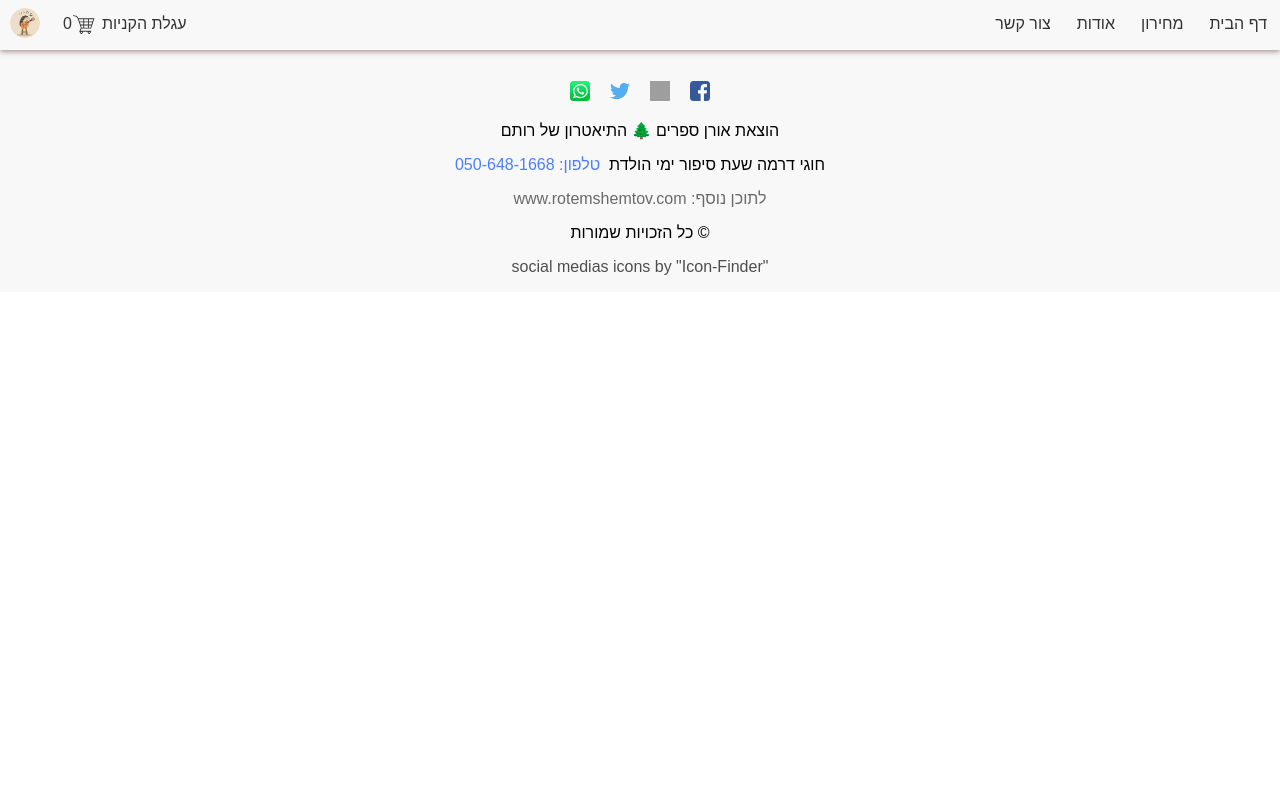
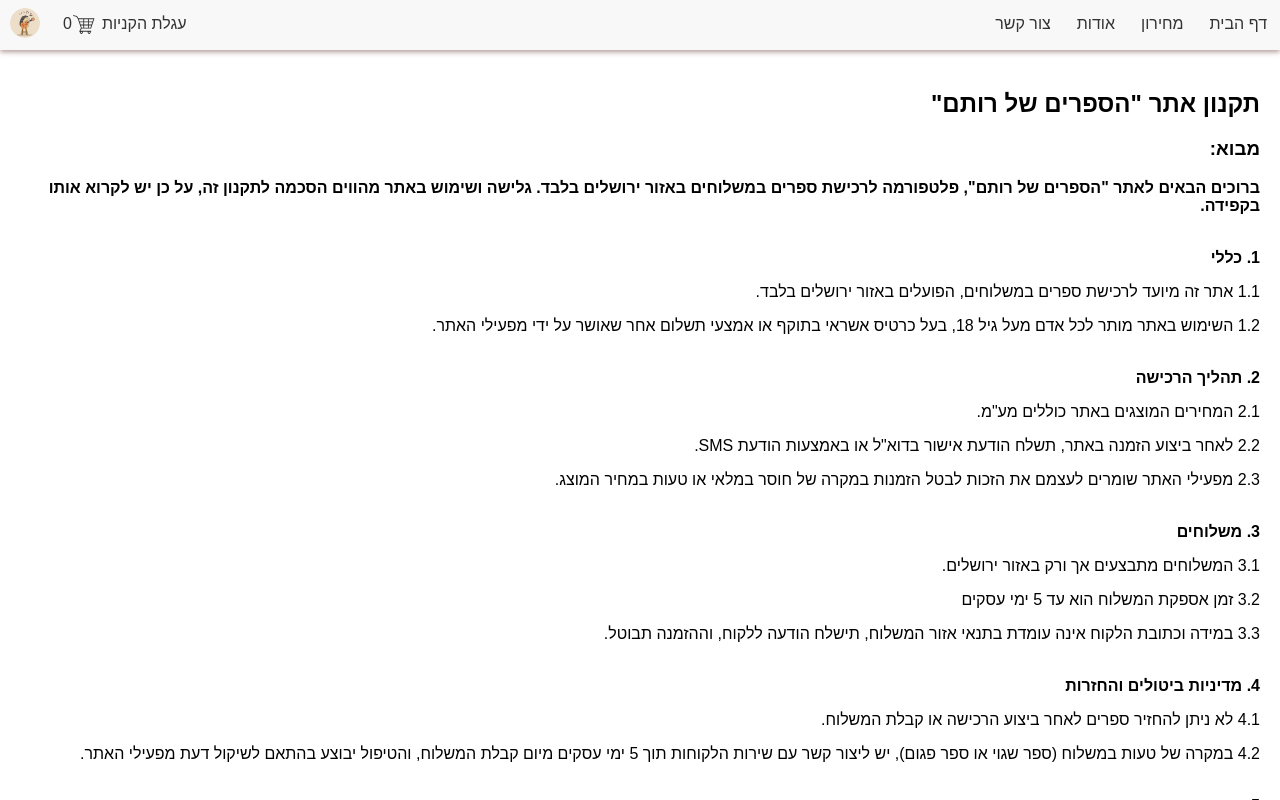
Before and after one commit to dz-ai/rotem-books-site, a React (Vite) app: page /policy-page in a window 1280 px wide. Built offline with nearby package versions, Linux system fonts and the light colour scheme; no server answers; grey boxes are pictures that could not be loaded.

Commit message:
Add - policy page for the site.

```diff
--- a/src/App.tsx
+++ b/src/App.tsx
@@ -16,6 +16,7 @@ import BackOfficePage from "./pages/backOffice/backOfficePage.tsx";
 import PricingPage from "./pages/pricingPage/pricingPage.tsx";
 import LoginPage from "./pages/loginPage/loginPage.tsx";
 import PrivateRoute from "./components/protected-route/protectedRoute.tsx";
+import PolicyPage from "./pages/policyPage/policyPage.tsx";
 import {useGeneralStateContext} from "./context/generalStateContext.tsx";
 
 export enum ECoverTypeHard {
@@ -196,6 +197,7 @@ export const books: IBook[] = [
 ];
 
 // TODO make the pages to 100hv
+// TODO create loader component
 const App: React.FC = () => {
 
     const generalContext = useGeneralStateContext();
@@ -215,6 +217,7 @@ const App: React.FC = () => {
                         <Route path="/cart-page" element={<CartPage/>}/>
                         <Route path="/about" element={<AboutPage/>}/>
                         <Route path="/pricing" element={<PricingPage/>}/>
+                        <Route path="/policy-page" element={<PolicyPage/>}/>
                         <Route path="/contact-page" element={<ContactPage/>}/>
                         <Route path="/client-details-page" element={<ClientDetailsFormPage/>}/>
                         <Route path="/payment-success-page" element={<PaymentSuccessPage/>}/>
--- a/src/components/footer/footer.css
+++ b/src/components/footer/footer.css
@@ -30,6 +30,11 @@ footer .social-media-links {
     color: #6a6a6a;
 }
 
+footer .site-policy-link {
+    display: block;
+    margin-top: 10px;
+}
+
 .more-content-link:hover {
     color: #00d3d3;
 }
--- a/src/components/footer/footer.tsx
+++ b/src/components/footer/footer.tsx
@@ -1,6 +1,7 @@
 import React from 'react';
 import './footer.css';
 import {SocialMediaLinks} from "../../componentsReusable/socialMediaLinks/socialMediaLinks.tsx";
+import {NavLink} from "react-router-dom";
 
 const Footer: React.FC = () => {
     return (
@@ -16,6 +17,7 @@ const Footer: React.FC = () => {
             <a className="more-content-link" href="https://www.rotemshemtov.com/" target="_blank">
                 לתוכן נוסף: www.rotemshemtov.com
             </a>
+            <NavLink to={'/policy-page'} className="site-policy-link">לתקנון האתר</NavLink>
             <p>&copy; כל הזכויות שמורות</p>
             <a className="credit-links"
                href="https://www.iconfinder.com/"
--- a/src/pages/clientDetailsPage/clientDetailsPage.css
+++ b/src/pages/clientDetailsPage/clientDetailsPage.css
@@ -108,6 +108,25 @@
     font-weight: bold;
 }
 
+.policy-agreement {
+    width: 100%;
+    display: flex;
+    flex-direction: column;
+    align-items: center;
+    background: aliceblue;
+    margin: 15px 0;
+    padding: 15px;
+}
+
+.policy-agreement-checkbox {
+    display: flex;
+    align-items: center;
+}
+
+.policy-agreement-checkbox input {
+    margin: 0 0 0 5px;
+}
+
 .client-details-page .error-message {
     border: 1px solid #ff000061;
     padding: 7px;
--- a/src/pages/clientDetailsPage/clientDetailsPage.tsx
+++ b/src/pages/clientDetailsPage/clientDetailsPage.tsx
@@ -57,6 +57,7 @@ const ClientDetailsFormPage: React.FC = () => {
     const [name, setName] = useState('');
     const [email, setEmail] = useState('');
     const [phone, setPhone] = useState('');
+    const [policyAgreement, setPolicyAgreement] = useState(false);
 
     const [showMessage, setShowMessage] = useState<null | string>(null);
     const [loading, setLoading] = useState(false);
@@ -72,6 +73,7 @@ const ClientDetailsFormPage: React.FC = () => {
         scrollToSubmitBtn();
 
         // prepare the payment details that should be sent to create the payment form in the server
+
         // TOTAL PRICE
         const totalPrice = cartItems.reduce((total, item) => total + item.price * item.quantity, 0);
         // PRODUCTS DETAILS
@@ -100,7 +102,7 @@ const ClientDetailsFormPage: React.FC = () => {
             income,
         }
 
-        if (name && email && checkAddressDetails() && phone && totalPrice && income.length >= 0) {
+        if (name && email && checkAddressDetails() && phone && totalPrice && income.length > 0 && policyAgreement) {
 
             try {
                 // fetching the payment form (credit card form details) from "Morning API"
@@ -123,7 +125,7 @@ const ClientDetailsFormPage: React.FC = () => {
                     setShowMessage(paymentForm.errorMessage);
                 }
             } catch (err) {
-                console.log(err);
+                console.error(err);
                 setLoading(false);
                 setShowMessage('משהו השתבש :(');
             }
@@ -145,7 +147,7 @@ const ClientDetailsFormPage: React.FC = () => {
 
             setAddressSearchResults(addresses);
         } catch (err) {
-            console.log(err);
+            console.error(err);
         }
     }
 
@@ -317,6 +319,20 @@ const ClientDetailsFormPage: React.FC = () => {
                     </div>
                 </div>
                 <div className="client-details-total-price">סה״כ לתשלום: {cartContext.totalPrice} ₪</div>
+                <div className="policy-agreement">
+                    <p>שרות המשלוחים מוגבל כרגע לאזור ירושלים בלבד זמן אספקת המשלוח הוא עד 5 ימי עסקים</p>
+                    <label className="policy-agreement-checkbox">
+                        <input
+                            type="checkbox"
+                            required
+                            checked={policyAgreement}
+                            onChange={() => setPolicyAgreement(!policyAgreement)}
+                        />
+                        קראתי ואני מסכים לתקנון האתר
+                    </label>
+                    <NavLink to={'/policy-page'}>תקנון האתר</NavLink>
+                </div>
+
                 <button className="reusable-control-btn" type="submit" disabled={addressSearchResults.length > 0}>
                     {
                         !loading &&
--- /dev/null
+++ b/src/pages/policyPage/policyPage.css
@@ -0,0 +1,3 @@
+.site-policy-page {
+    padding: 20px;
+}
--- /dev/null
+++ b/src/pages/policyPage/policyPage.tsx
@@ -0,0 +1,64 @@
+import "./policyPage.css";
+
+const PolicyPage = () => {
+    return (
+        <div className="site-policy-page">
+            <h2>תקנון אתר "הספרים של רותם"</h2>
+
+            <h3>מבוא:</h3>
+            <p>
+                <strong>ברוכים הבאים לאתר "הספרים של רותם", פלטפורמה לרכישת ספרים במשלוחים באזור ירושלים בלבד.
+                    גלישה ושימוש באתר מהווים הסכמה לתקנון זה, על כן יש לקרוא אותו בקפידה.</strong>
+            </p>
+            <br/>
+
+            <strong>1. כללי</strong>
+            <p>1.1 אתר זה מיועד לרכישת ספרים במשלוחים, הפועלים באזור ירושלים בלבד.</p>
+            <p>1.2 השימוש באתר מותר לכל אדם מעל גיל 18, בעל כרטיס אשראי בתוקף או אמצעי תשלום אחר שאושר על ידי מפעילי
+                האתר.</p>
+            <br/>
+
+            <strong>2. תהליך הרכישה</strong>
+            <p>2.1 המחירים המוצגים באתר כוללים מע"מ.</p>
+            <p>2.2 לאחר ביצוע הזמנה באתר, תשלח הודעת אישור בדוא"ל או באמצעות הודעת SMS.</p>
+            <p>2.3 מפעילי האתר שומרים לעצמם את הזכות לבטל הזמנות במקרה של חוסר במלאי או טעות במחיר המוצג.</p>
+            <br/>
+
+            <strong>3. משלוחים</strong>
+            <p>3.1 המשלוחים מתבצעים אך ורק באזור ירושלים.</p>
+            <p>3.2 זמן אספקת המשלוח הוא עד 5 ימי עסקים</p>
+            <p>3.3 במידה וכתובת הלקוח אינה עומדת בתנאי אזור המשלוח, תישלח הודעה ללקוח, וההזמנה תבוטל.</p>
+            <br/>
+
+            <strong>4. מדיניות ביטולים והחזרות</strong>
+            <p>4.1 לא ניתן להחזיר ספרים לאחר ביצוע הרכישה או קבלת המשלוח.</p>
+            <p>4.2 במקרה של טעות במשלוח (ספר שגוי או ספר פגום), יש ליצור קשר עם שירות הלקוחות תוך 5 ימי עסקים מיום קבלת
+                המשלוח, והטיפול יבוצע בהתאם לשיקול דעת מפעילי האתר.</p>
+            <br/>
+
+            <strong>5. אחריות</strong>
+            <p>5.1 מפעילי האתר אינם אחראים לעיכובים במשלוחים כתוצאה מכוח עליון, שביתות, או סיבות שאינן בשליטתם.</p>
+            <p>5.2 האתר אינו אחראי לנזקים או אובדן כתוצאה משימוש במוצרים שנרכשו באתר.</p>
+            <br/>
+
+            <strong>6. הרחבת אזור הפעילות בעתיד</strong>
+            <p>6.1 מפעילי האתר שומרים לעצמם את הזכות להרחיב את אזור המשלוחים לשאר אזורי הארץ, על פי שיקול דעתם וללא צורך
+                בהודעה מוקדמת.</p>
+            <p>6.2 תנאים אלה עשויים להתעדכן בהתאם לשינויים בפעילות האתר.</p>
+            <br/>
+
+            <strong>7. פרטיות ואבטחת מידע</strong>
+            <p>7.1 כל מידע אישי שנמסר באתר יישמר בהתאם לחוקי הגנת הפרטיות בישראל.</p>
+            <p>7.2 האתר עושה שימוש באמצעי אבטחה מתקדמים לשמירה על פרטיות ונתוני המשתמשים.</p>
+            <br/>
+
+            <strong>8. יצירת קשר</strong>
+            <p>לשאלות, בירורים או תלונות ניתן ליצור קשר דרך דף "צור קשר" באתר, או בטלפון: 054-7844598, בשעות הפעילות:
+                10:00-16:00.</p>
+
+            <br/>
+        </div>
+    );
+};
+
+export default PolicyPage;
```
